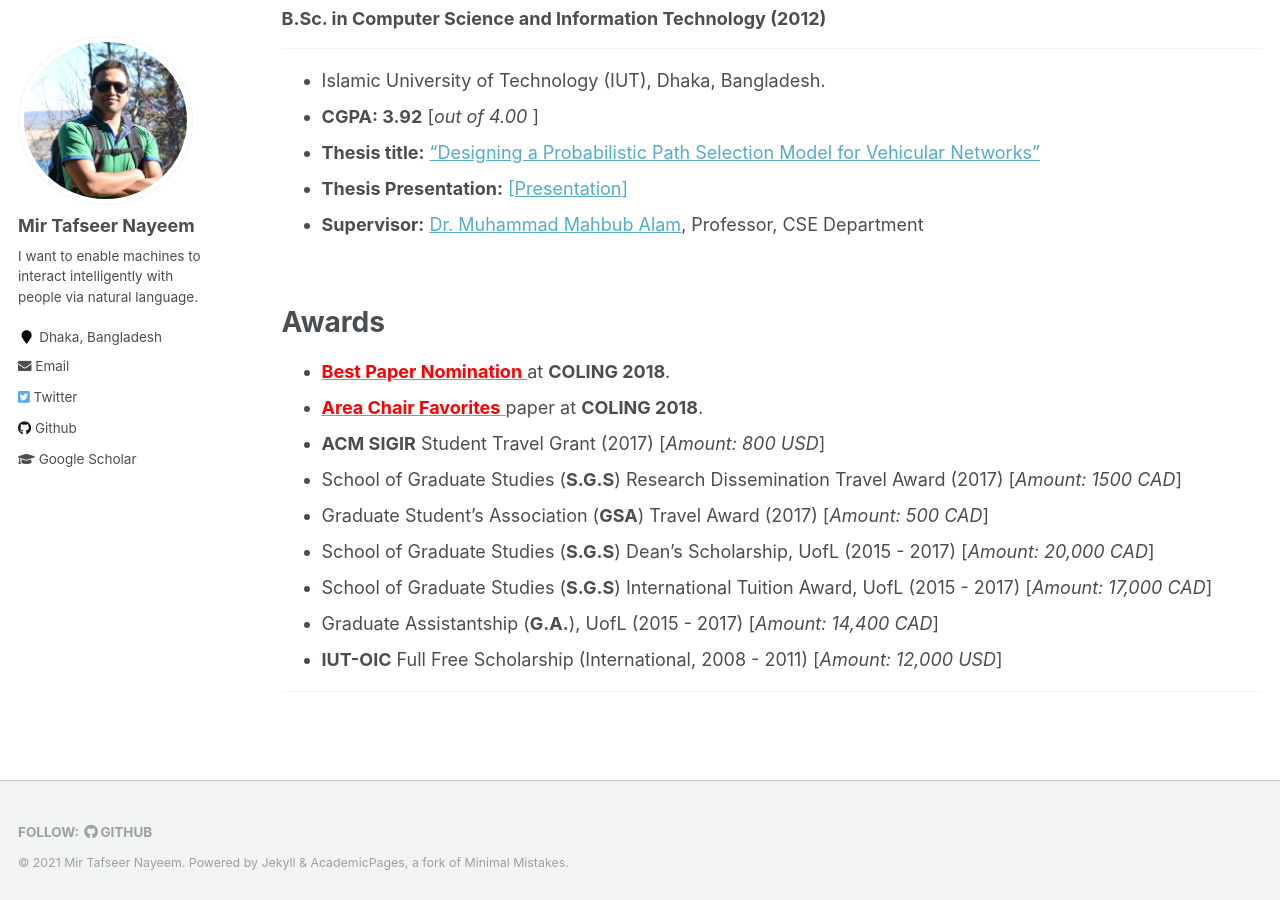
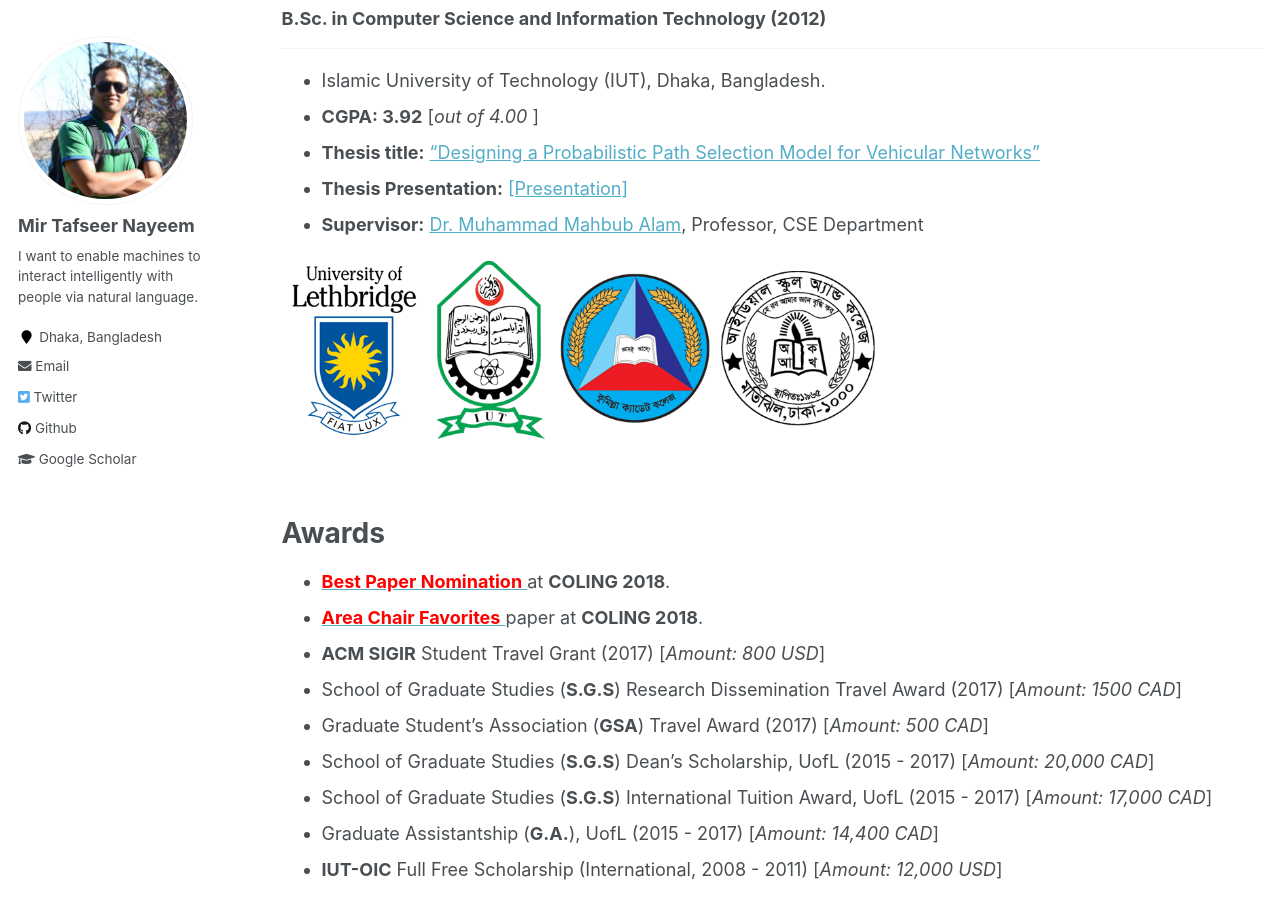
Before and after one commit to sujan-sarker/sujan-sarker.github.io, a Jekyll site: the page built from _pages/education-awards.md, in a window 1280 px wide and 900 px high, scrolled down 495 px. Built offline with Jekyll 4.4.1, drawn with Linux system fonts in a browser that asks for light colours.

Commit message:
Last Commit!

```diff
--- a/_pages/education-awards.md
+++ b/_pages/education-awards.md
@@ -32,6 +32,12 @@ ___________________________________
 * **Thesis Presentation:** [[Presentation]](https://tafseer-nayeem.github.io/files/BSc_Thesis_Presentation.pdf)
 * **Supervisor:** [Dr. Muhammad Mahbub Alam](https://scholar.google.com/citations?user=5sjCt8cAAAAJ&hl=en), Professor, CSE Department
 
+
+<a href="https://tafseer-nayeem.github.io/education-awards/"> <img src="https://tafseer-nayeem.github.io/images/educations.png" alt="Education"
+	title="Education" width="600" height="200"> </a>
+
+
+
 <br />
 # Awards
 * [<span style="color:Red"> **Best Paper Nomination** </span>](http://coling2018.org/coling-2018-best-papers/) at **COLING 2018**.
```
Also changed, not shown: images/educations.png (added).
